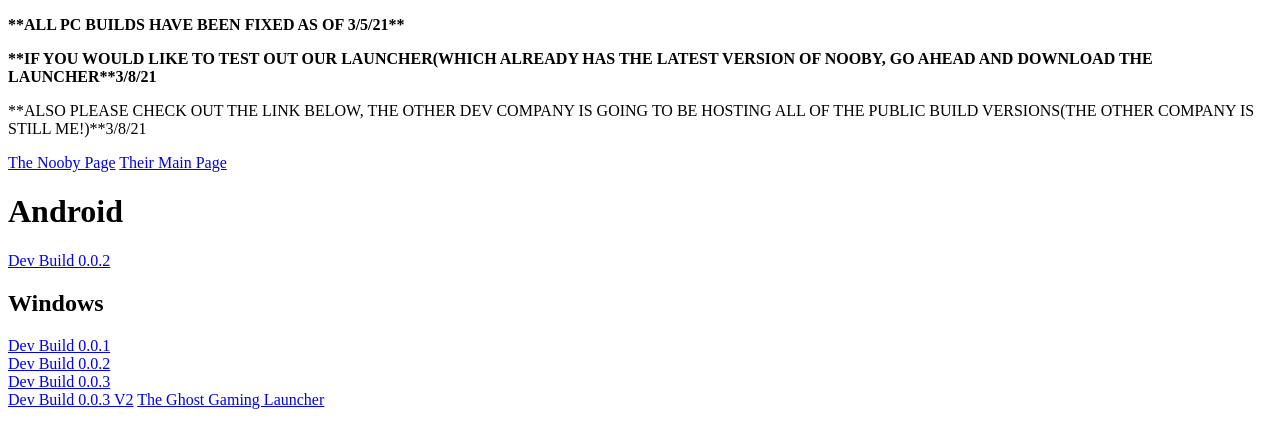
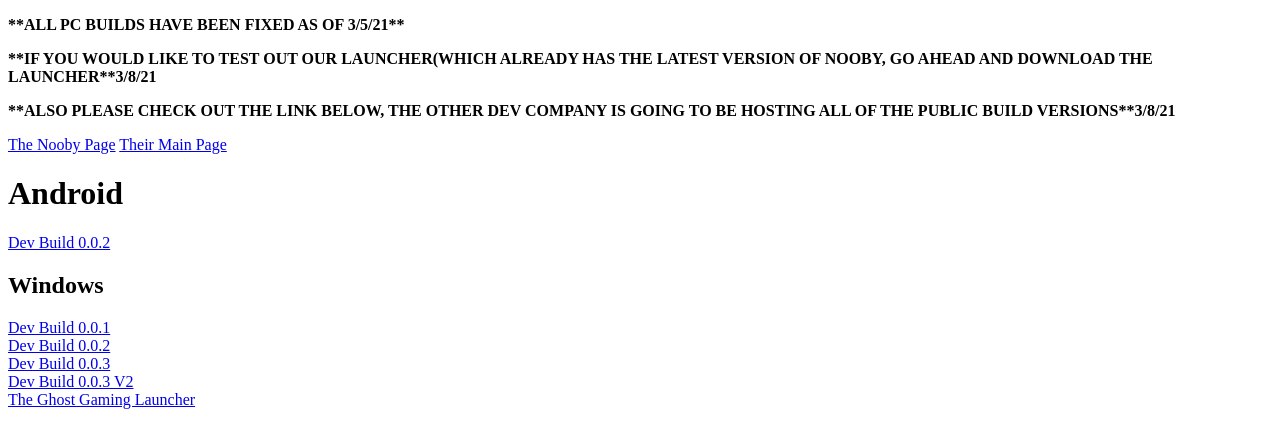
Before and after one commit to OldTownModding/oldtownmodding.github.io, a plain HTML site: page noobydev.html in a window 1280 px wide. Drawn offline with Linux system fonts and the light colour scheme.

Commit message:
Update noobydev.html

```diff
--- a/noobydev.html
+++ b/noobydev.html
@@ -7,7 +7,7 @@
 <body>
 <p><strong>**ALL PC BUILDS HAVE BEEN FIXED AS OF 3/5/21**</strong></p>
 <p><strong>**IF YOU WOULD LIKE TO TEST OUT OUR LAUNCHER(WHICH ALREADY HAS THE LATEST VERSION OF NOOBY, GO AHEAD AND DOWNLOAD THE LAUNCHER**3/8/21</strong></p>
-<p><bold>**ALSO PLEASE CHECK OUT THE LINK BELOW, THE OTHER DEV COMPANY IS GOING TO BE HOSTING ALL OF THE PUBLIC BUILD VERSIONS(THE OTHER COMPANY IS STILL ME!)**3/8/21</bold></p>
+<p><strong>**ALSO PLEASE CHECK OUT THE LINK BELOW, THE OTHER DEV COMPANY IS GOING TO BE HOSTING ALL OF THE PUBLIC BUILD VERSIONS**3/8/21</strong></p>
 <a href="https://www.nooby.ghostgaming-us.ml">The Nooby Page</a>
 <a href="https://www.ghostgaming-us.ml">Their Main Page</a>
 <h1><strong>Android</strong></h1>
@@ -20,6 +20,7 @@
 <a href="DevBuilds/Nooby_dev_build_0.0.3.zip">Dev Build 0.0.3</a>
 <br>
 <a href="DevBuilds/Nooby_dev_build_0.0.3V2.zip">Dev Build 0.0.3 V2</a>
+<br>
 <a href="DevBuilds/launcherv1.exe">The Ghost Gaming Launcher</a>
 </body>
 </html>
```
